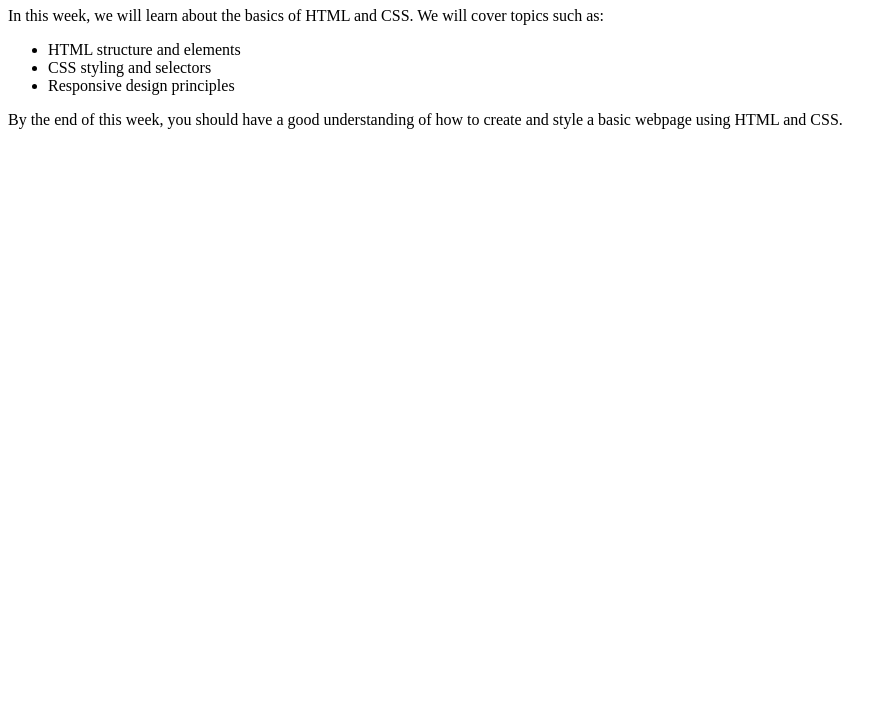
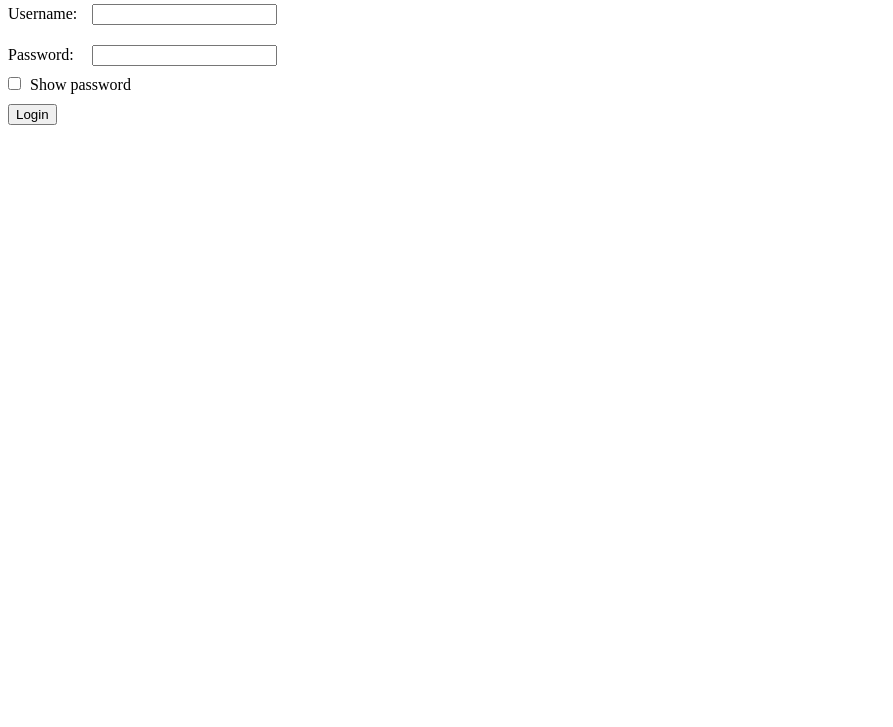
Before and after one commit to StanVanB/FSboot-lecture, a plain HTML site: page Week2/index.html in a window 1280 px wide. Shown: the part 73-800 px from the top of the page, without its empty margins (0-893 px from the left). Drawn offline with Linux system fonts and the light colour scheme.

Commit message:
updating to current

```diff
--- a/Week2/index.html
+++ b/Week2/index.html
@@ -4,15 +4,57 @@
     <meta charset="UTF-8">
     <meta name="viewport" content="width=device-width, initial-scale=1.0">
     <title>Document</title>
+    <style>
+        label,
+        input {
+            margin: 10px 0;
+        }
+
+        label[for="username"],
+        label[for="password"] {
+            display: inline-block;
+            width: 80px;
+        }
+
+        input[type="text"],
+        input[type="password"] {
+            margin-bottom: 10px;
+        }
+
+        button {
+            display: block;
+            margin: 10px 0;
+        }
+
+        label input {
+            display: inline;
+            margin: 0 5px 0 0;
+        }
+
+        @media (max-width: 600px) {
+            label[for="username"],
+            label[for="password"] {
+                display: block;
+                width: auto;
+            }
+        }
+    </style>
 </head>
 <body>
-            <h1>Week 2</h1>
-            <p>In this week, we will learn about the basics of HTML and CSS. We will cover topics such as:</p>
-            <ul>
-                <li>HTML structure and elements</li>
-                <li>CSS styling and selectors</li>
-                <li>Responsive design principles</li>
-            </ul>
-            <p>By the end of this week, you should have a good understanding of how to create and style a basic webpage using HTML and CSS.</p>
+    <h2>Login</h2>
+    <form>
+        <label for="username">Username:</label>
+        <input id="username" name="username" type="text" required><br>
+
+        <label for="password">Password:</label>
+        <input id="password" name="password" type="password" required><br>
+
+        <label>
+            <input id="showPassword" type="checkbox">
+            Show password
+        </label>
+
+        <button type="submit">Login</button>
+    </form>
 </body>
 </html>
```
Lines whose indentation alone changed are shown as unchanged.
